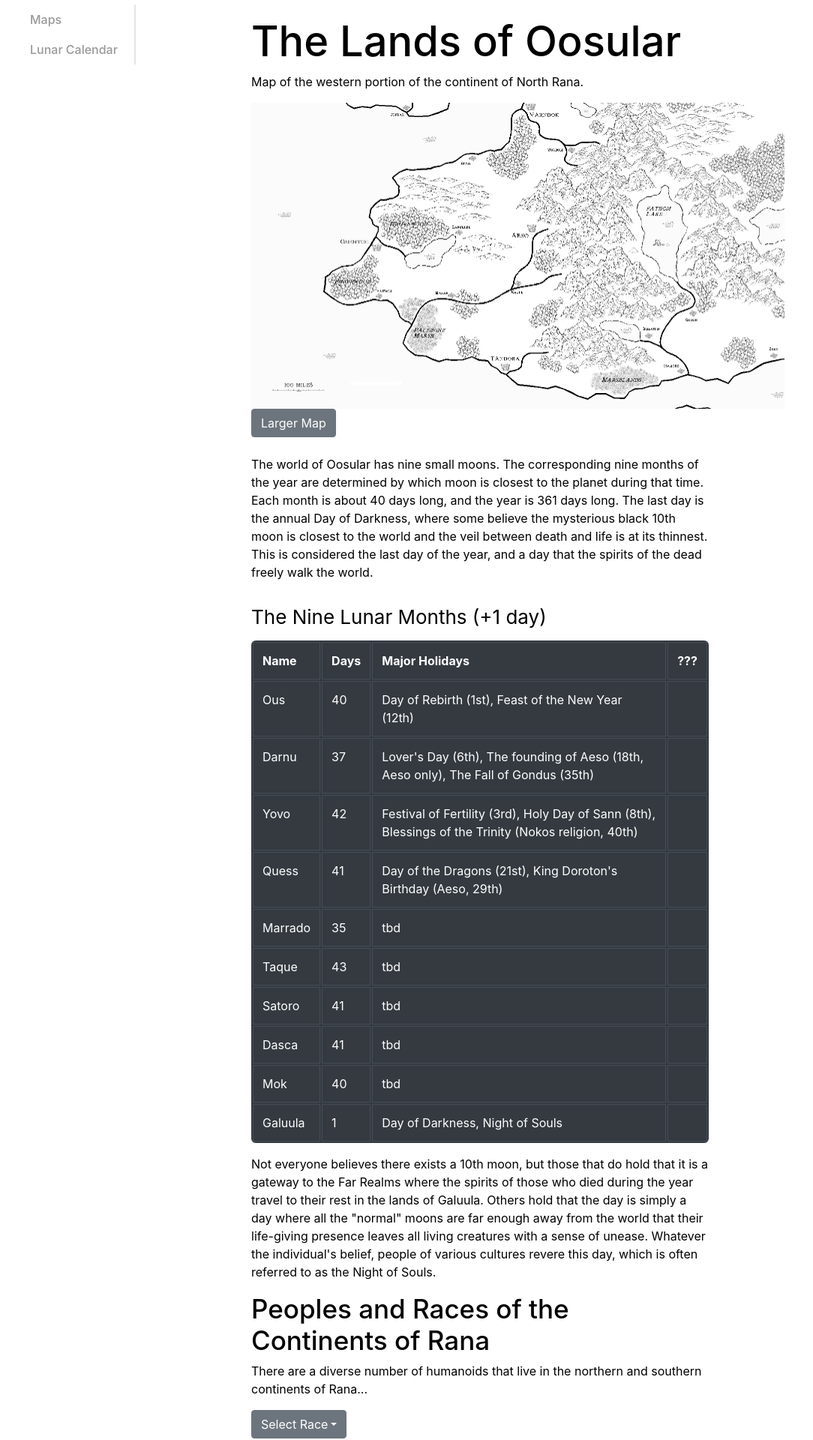
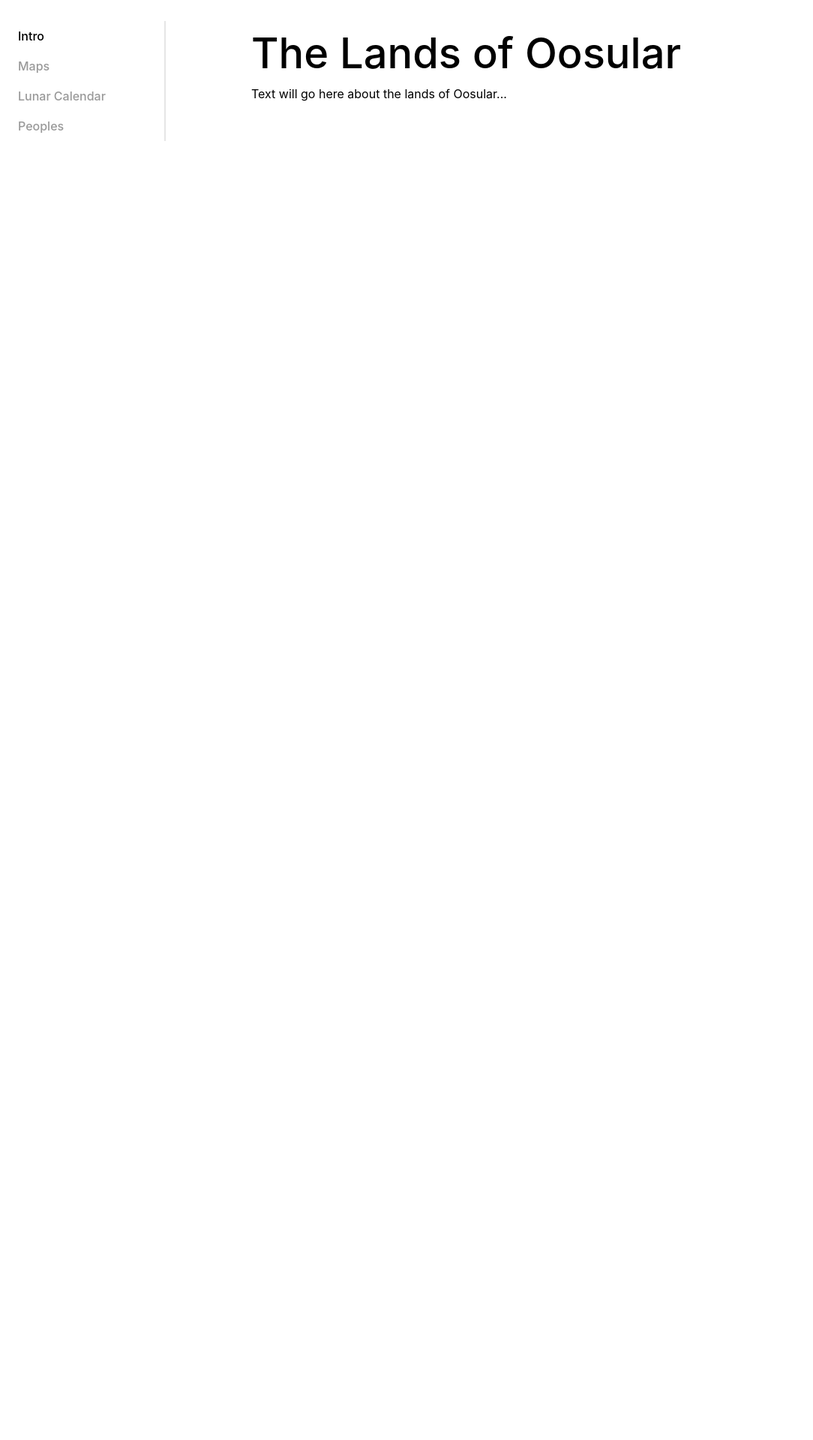
Before and after one commit to jarmbrust/homepage-dev1, a React (Create React App) app: page /oosular in a window 1280 px wide. Shown: the part 60-1980 px from the top of the page at 75% size, without its empty margins (0-1084 px from the left). After the commit the page ends 800 px from the top, so only its background shows below. Built offline with nearby package versions, Linux system fonts and the light colour scheme.

Commit message:
refactor and routing

```diff
--- a/src/Oosular/Moons.jsx
+++ b/src/Oosular/Moons.jsx
@@ -1,13 +1,16 @@
 import React from 'react';
 import './Oosular.scss';
 import {
-  Table
+  Table,
+  Container
 } from 'reactstrap'
 import 'bootstrap/dist/css/bootstrap.min.css';
 
 const Moons = () => {
   return (
-    <>
+    <div className="oosular-background">
+      <Container className="col-md-6">
+        <h2>Tracking time in Oosular</h2>
         <p>The world of Oosular has nine small moons.  The corresponding nine months of the year are determined by which moon is closest to the
           planet during that time.  Each month is about 40 days long, and the year is 361 days long.  The last day is the annual Day of Darkness,
           where some believe the mysterious black 10th moon is closest to the world and the veil between death and life is at its thinnest.
@@ -42,7 +45,7 @@ const Moons = () => {
           <tr>
             <td>Quess</td>
             <td>41</td>
-          <td>Day of the Dragons (21st), King Doroton's Birthday (Aeso, 29th)</td>
+            <td>Day of the Dragons (21st), Birthday of King Teotu of Aeso (29th)</td>
             <td></td>
           </tr>
           <tr>
@@ -88,7 +91,8 @@ const Moons = () => {
           day is simply a day where all the "normal" moons are far enough away from the world that their life-giving presence leaves all living
           creatures with a sense of unease.  Whatever the individual's belief, people of various cultures revere this day, which is often
           referred to as the Night of Souls.</p>
-    </>
+      </Container>
+    </div>
   );
 }
 
--- a/src/Oosular/NorthRanaMap.jsx
+++ b/src/Oosular/NorthRanaMap.jsx
@@ -5,7 +5,8 @@ import {
   Modal,
   ModalHeader,
   ModalBody,
-  ModalFooter
+  ModalFooter,
+  Container
 } from 'reactstrap'
 import 'bootstrap/dist/css/bootstrap.min.css';
 import Map from '../Images/North_Rana__Oosular.png';
@@ -17,7 +18,11 @@ const NorthRanaMap = () => {
   const toggle = () => setModal(!modal);
 
   return (
-    <div>
+    <div className="oosular-background">
+      <Container className="col-md-6">
+        <h2>Maps of Oosular</h2>
+        <p>Map of the western portion of the continent of North Rana.</p>
+        <img src={Map} alt="Oosular Map, North Rana" width="710.5" height="408.5"></img>
         <Button onClick={toggle}>Larger Map</Button>
         <Modal isOpen={modal} toggle={toggle} className="W-RanaMap" size="lg" style={{maxWidth: '1250px', width: '100%'}}>
           <ModalHeader toggle={toggle}>Northwestern Rana</ModalHeader>
@@ -28,6 +33,7 @@ const NorthRanaMap = () => {
             <Button color="secondary" onClick={toggle}>Close</Button>
           </ModalFooter>
         </Modal>
+      </Container>
     </div>
   );
 }
--- a/src/Oosular/Oosular.jsx
+++ b/src/Oosular/Oosular.jsx
@@ -16,36 +16,39 @@ import 'bootstrap/dist/css/bootstrap.min.css';
 import Moons from './Moons';
 import NorthRanaMap from './NorthRanaMap';
 import OosularHome from './OosularHome';
+import Peoples from './Peoples';
 
-const Oosular = (props) => {
-
+const Oosular = () => {
   return (
     <div className="oosular-background">
-      <section className='sidebar col-md-3'>
+      {/* <section> */}
         <Router>
           <Navbar color='faded' expand='md'>
-          <section className='sidebar2'>
-            <Nav vertical navbar>
+            <section className='sidebar col-md-3'>
+              <Nav vertical navbar className='sidebar-divider'>
+                <NavItem>
+                  <NavLinkRS tag={NavLink} to="/oosular" exact>Intro</NavLinkRS>
+                </NavItem>
                 <NavItem>
                   <NavLinkRS tag={NavLink} to="/oosular/map" exact>Maps</NavLinkRS>
                 </NavItem>
-
                 <NavItem>
                   <NavLinkRS tag={NavLink} to="/oosular/moons" exact>Lunar Calendar</NavLinkRS>
                 </NavItem>
-
+                <NavItem>
+                  <NavLinkRS tag={NavLink} to="/oosular/peoples" exact>Peoples</NavLinkRS>
+                </NavItem>
               </Nav>
             </section>
           </Navbar>
-        </Router>
-      </section>
         <Switch>
-        {/* <Route path="/" exact component={OosularHome} /> */}
           <Route path="/oosular" exact component={OosularHome}/>
           <Route path="/oosular/moons" component={Moons} />
           <Route path="/oosular/map" exact component={NorthRanaMap} />
-        {/* <Route component={NotFound} /> */}
+          <Route path="/oosular/peoples" exact component={Peoples} />
         </Switch>
+      </Router>
+      {/* </section> */}
     </div>
   );
 }
--- a/src/Oosular/Oosular.scss
+++ b/src/Oosular/Oosular.scss
@@ -4,6 +4,7 @@
     text-align: left;
     font-size: 16px;
     color: black;
+
     caption {
       caption-side: top;
       color: black;
@@ -37,13 +38,8 @@
   position: relative;
   display: inline-block;
   border-bottom: 1px dotted black;
-}
 
-.tooltip:hover .tooltiptext {
-  visibility: visible;
-}
-
-.tooltip .tooltiptext {
+  .tooltiptext {
     visibility: hidden;
     width: 400px;
     background-color: black;
@@ -58,7 +54,11 @@
     margin-left: -60px;
   }
 
-.tooltip .tooltiptext::after {
+  :hover .tooltiptext {
+    visibility: visible;
+  }
+
+  .tooltiptext::after {
     content: "";
     position: absolute;
     top: 100%;
@@ -67,6 +67,7 @@
     border-width: 5px;
     border-style: solid;
     border-color: black transparent transparent transparent;
+  }
 }
 
 .race-heading {
@@ -84,20 +85,11 @@
   top: 10px;
   bottom: 0;
   left: 1px;
-  // z-index: 100; /* Behind the navbar */
-
-  margin-top: 48px;
+  margin-top: 78px;
   padding-right: 100px;
-  // box-shadow: inset -10px 0 0 rgba(0, 0, 0, .1);
-  // border-right: thin solid rgba(0, 0, 0, .1);
-
 
   .nav-link {
     font-weight: 500;
-    // color: #333;
-    // margin-top: 48px;
-
-
     margin-right: 4px;
     color: #999;
   }
@@ -112,21 +104,19 @@
   }
 }
 
-.sidebar2 {
-  padding-right: 10px;
-  // box-shadow: inset -2px 0 0 rgba(0, 0, 0, .1);
+.sidebar-divider {
   border-right: 2px solid rgba(0, 0, 0, .1);
 }
 
-.sidebar-sticky {
-  position: sticky;
-  // top: 48px; /* Height of navbar */
-  // height: calc(100vh - 48px);
-  // padding-top: .5rem;
-  overflow-x: hidden;
-}
+// .sidebar-sticky {
+//   position: sticky;
+//   // top: 48px; /* Height of navbar */
+//   // height: calc(100vh - 48px);
+//   // padding-top: .5rem;
+//   overflow-x: hidden;
+// }
 
-.sidebar-heading {
-  font-size: .75rem;
-  text-transform: uppercase;
-}
+// .sidebar-heading {
+//   font-size: .75rem;
+//   text-transform: uppercase;
+// }
--- a/src/Oosular/OosularHome.jsx
+++ b/src/Oosular/OosularHome.jsx
@@ -1,74 +1,20 @@
-import React, { Component } from 'react';
+import React from 'react';
 import './Oosular.scss';
 import {
-  Container,
-  UncontrolledButtonDropdown,
-  DropdownToggle,
-  DropdownItem,
-  DropdownMenu
+  Container
 } from 'reactstrap'
 import 'bootstrap/dist/css/bootstrap.min.css';
-import Map from '../Images/North_Rana__Oosular.png';
-import Moons from './Moons';
-import NorthRanaMap from './NorthRanaMap';
-import Races from './Races';
 
-class OosularHome extends Component {
-  constructor(props) {
-    super(props);
-    this.state = {
-      value: ''
-    };
-  }
-
-  onClickHandler = event => {
-    const value = event.target.innerHTML;
-    this.setState({ value })
-  }
-
-  render() {
-    const pcRaces = ['Human', 'Elf', 'Dwarf', 'Halfling', 'Tiefling', 'Goblinoid', 'Lizardfolk', 'Yaun-Ti', 'Orc']
+const OosularHome = () => {
     return (
       <div className="oosular-background">
-
         <Container className="col-md-6">
           <br />
           <h1 className="title">The Lands of Oosular</h1>
-          <p>Map of the western portion of the continent of North Rana.</p>
-          <img src={Map} alt="Oosular Map, North Rana" width="710.5" height="408.5"></img>
-          <NorthRanaMap />
-          <br />
-          <Moons />
-          <div>
-            <h2>Peoples and Races of the Continents of Rana</h2>
-            <p>There are a diverse number of humanoids that live in the northern and southern continents of Rana...</p>
-
-            <UncontrolledButtonDropdown id="race-dropdown" text="Select Race">
-              <DropdownToggle caret>
-                Select Race
-              </DropdownToggle>
-              <DropdownMenu>
-                { pcRaces.map(race =>
-                  <DropdownItem key={race} onClick={this.onClickHandler}>{race}</DropdownItem>
-                )}
-              </DropdownMenu>
-            </UncontrolledButtonDropdown>
-            <div className='race-description'><Races race={this.state.value}/></div>
-            <br />
-
-          </div>
-          <hr />
-          <div>
-            <p>There are other groups and peoples as well in North and South Rana...</p>
-            <ul>
-              <li>stuff</li>
-              <li>things</li>
-            </ul>
-          </div>
+          <p>Text will go here about the lands of Oosular...</p>
         </Container>
       </div>
     );
-  }
 }
 
 export default OosularHome;
--- /dev/null
+++ b/src/Oosular/Peoples.jsx
@@ -0,0 +1,63 @@
+
+import React, { Component } from 'react';
+import './Oosular.scss';
+import {
+  UncontrolledButtonDropdown,
+  DropdownToggle,
+  DropdownItem,
+  DropdownMenu,
+  Container
+} from 'reactstrap'
+import 'bootstrap/dist/css/bootstrap.min.css';
+import Races from './Races';
+
+
+
+class Peoples extends Component {
+  constructor(props) {
+    super(props);
+    this.state = {
+      value: ''
+    };
+  }
+
+  onClickHandler = event => {
+    const value = event.target.innerHTML;
+    this.setState({ value })
+  }
+
+  render() {
+    const pcRaces = ['Human', 'Elf', 'Dwarf', 'Halfling', 'Tiefling', 'Goblinoid', 'Lizardfolk', 'Yaun-Ti', 'Orc']
+    return (
+      <div className="oosular-background">
+        <Container className="col-md-6">
+          <h2>Peoples and Races of the Continents of Rana</h2>
+          <p>There are a diverse number of humanoids that live in the northern and southern continents of Rana...</p>
+
+          <UncontrolledButtonDropdown id="race-dropdown" text="Select Race">
+            <DropdownToggle caret>
+              Select Race
+            </DropdownToggle>
+            <DropdownMenu>
+              { pcRaces.map(race =>
+                <DropdownItem key={race} onClick={this.onClickHandler}>{race}</DropdownItem>
+              )}
+            </DropdownMenu>
+          </UncontrolledButtonDropdown>
+          <div className='race-description'><Races race={this.state.value}/></div>
+          <br />
+          <hr />
+        {/* <div>
+          <p>There are other groups and peoples as well in North and South Rana...</p>
+          <ul>
+            <li>stuff</li>
+            <li>things</li>
+          </ul>
+        </div> */}
+      </Container>
+    </div>
+  );
+  }
+}
+
+export default Peoples;
```
Also changed, not shown: src/Oosular/Races.jsx (+15 -7 lines), src/Home.jsx (line endings or trailing spaces), src/Pets/Cats.jsx (line endings or trailing spaces), src/Pets/Dogs.jsx (line endings or trailing spaces), src/Pets/Pets.jsx (line endings or trailing spaces). Lines whose indentation alone changed are shown as unchanged.
